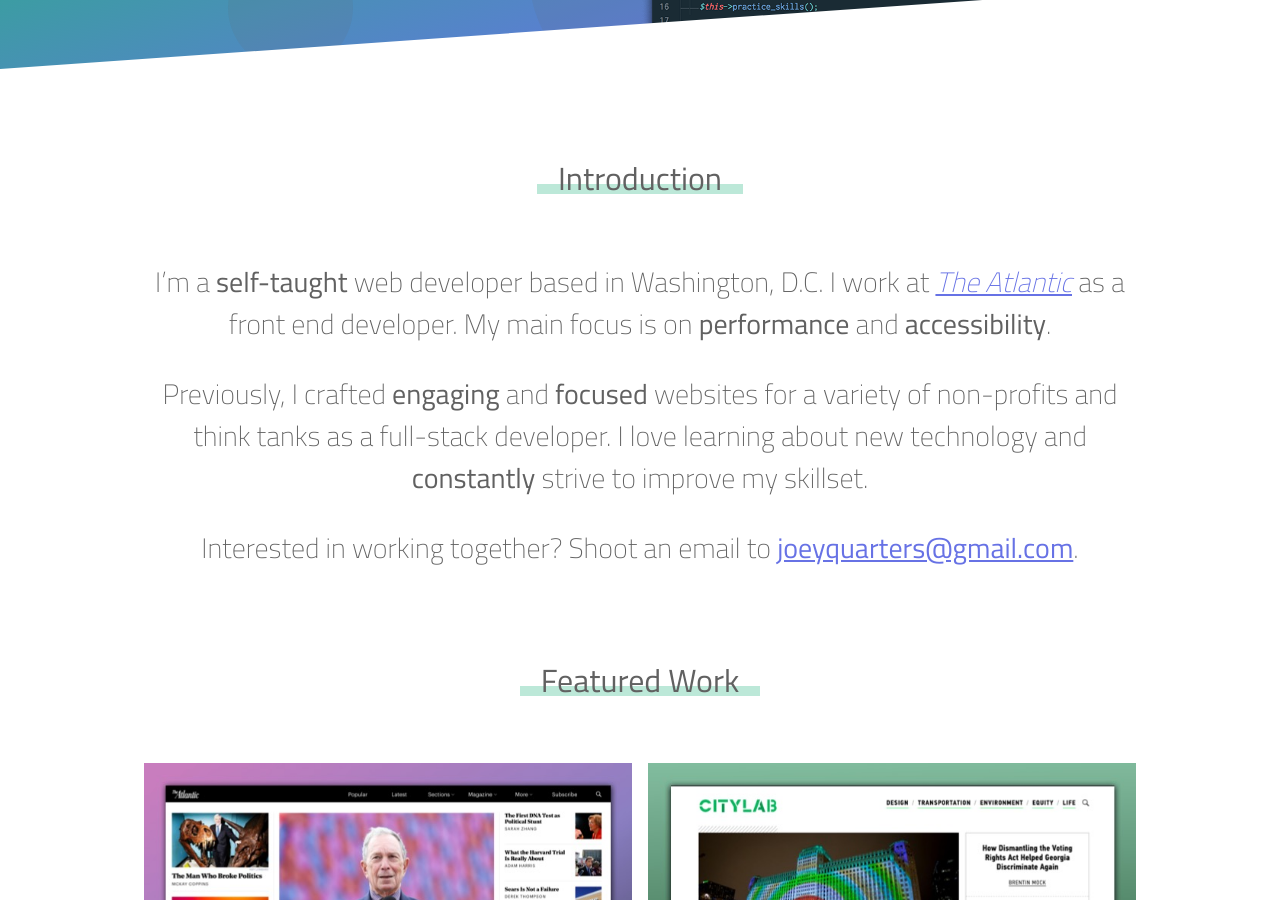
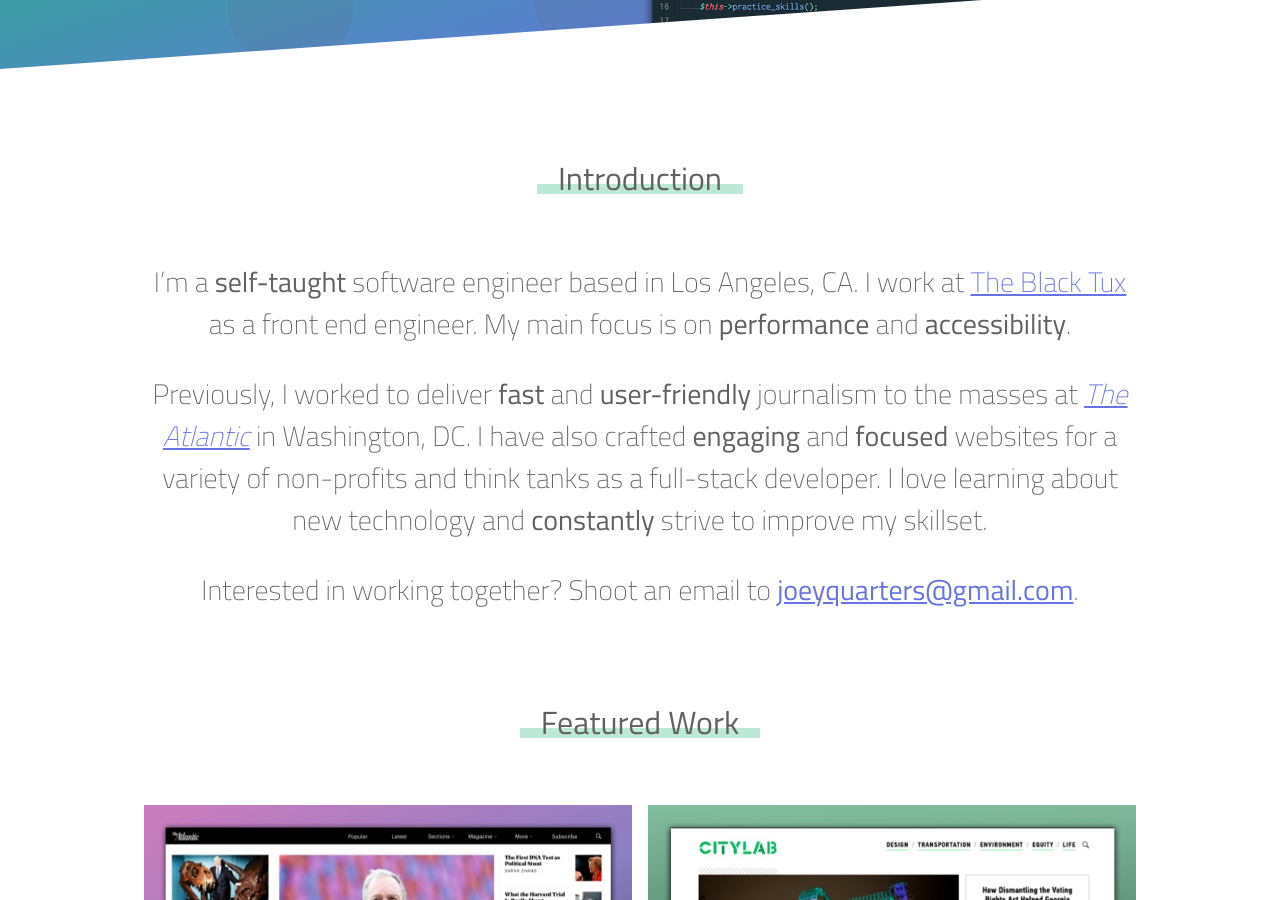
Before and after one commit to joeyquarters/joeyquarters.github.io, a Jekyll site: the page built from index.md, in a window 1280 px wide and 900 px high, scrolled down 345 px. Built offline with Jekyll 4.4.1, drawn with Linux system fonts in a browser that asks for light colours.

Commit message:
Copy changes

```diff
--- a/index.md
+++ b/index.md
@@ -3,8 +3,8 @@
 body_class: home
 ---
 
-I'm a **self-taught** web developer based in Washington, D.C. I work at *[The Atlantic](https://www.theatlantic.com)* as a front end developer. My main focus is on **performance** and **accessibility**.
+I'm a **self-taught** software engineer based in Los Angeles, CA. I work at [The Black Tux](https://theblacktux.com) as a front end engineer. My main focus is on **performance** and **accessibility**.
 
-Previously, I crafted **engaging** and **focused** websites for a variety of non-profits and think tanks as a full-stack developer. I love learning about new technology and **constantly** strive to improve my skillset.
+Previously, I worked to deliver **fast** and **user-friendly** journalism to the masses at _[The Atlantic](https://www.theatlantic.com)_ in Washington, DC. I have also crafted **engaging** and **focused** websites for a variety of non-profits and think tanks as a full-stack developer. I love learning about new technology and **constantly** strive to improve my skillset.
 
 Interested in working together? Shoot an email to **[joeyquarters@gmail.com](mailto:joeyquarters@gmail.com)**.
```
Also changed, not shown: about.md (+1 -1 lines).
